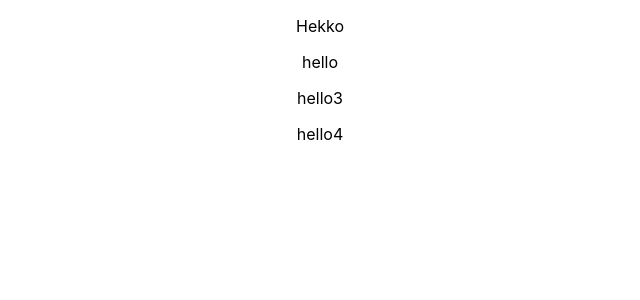
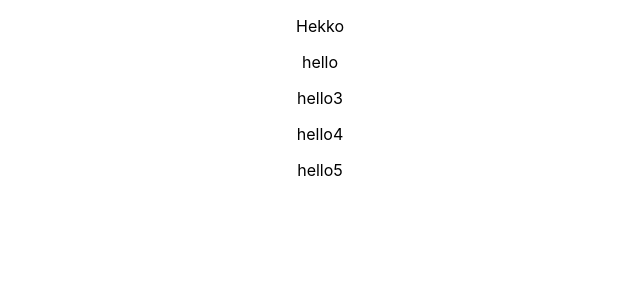
Before and after one commit to chethan-sh/gitPractice, a React (Create React App) app: page / in a window 1280 px wide. Shown: the top 300 px of the page, without its empty margins (320-960 px from the left). Built offline with nearby package versions, Linux system fonts and the light colour scheme.

Commit message:
fifth commit

```diff
--- a/src/App.js
+++ b/src/App.js
@@ -8,6 +8,7 @@ function App() {
       <p>hello</p>
       <p>hello3</p>
     <p>hello4</p>
+    <p>hello5</p>
     </div>
   );
 }
```
